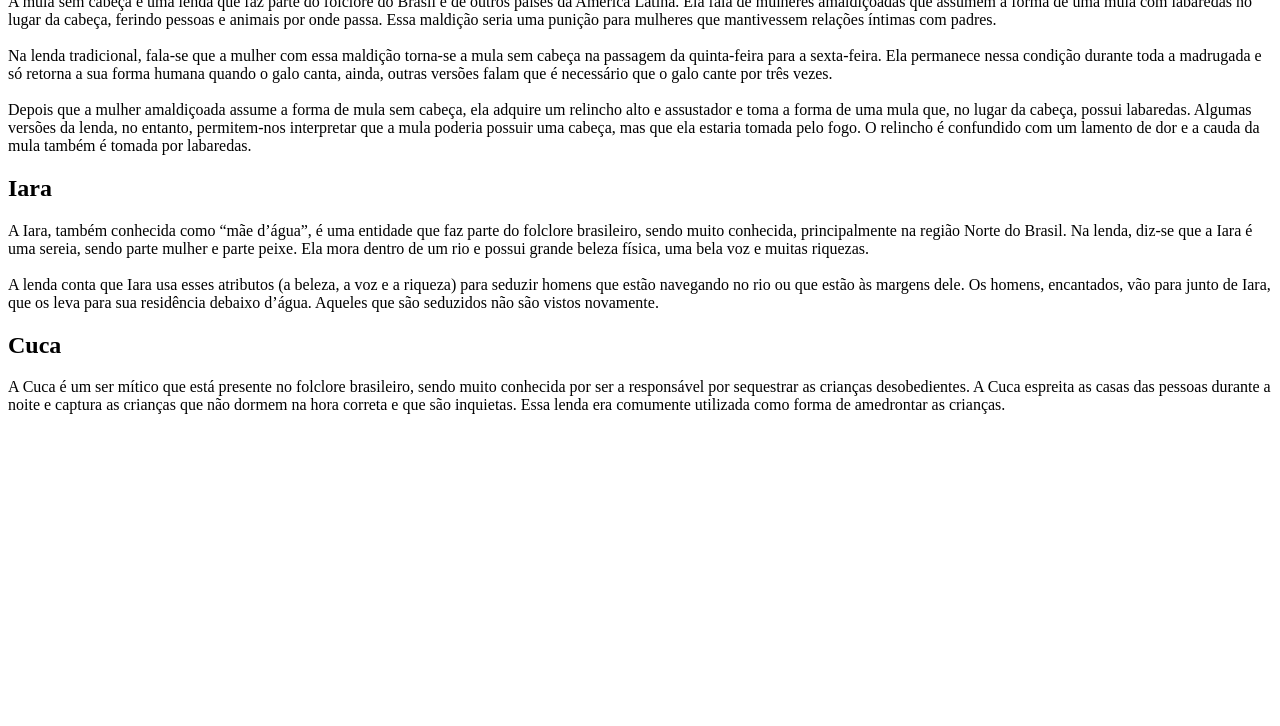
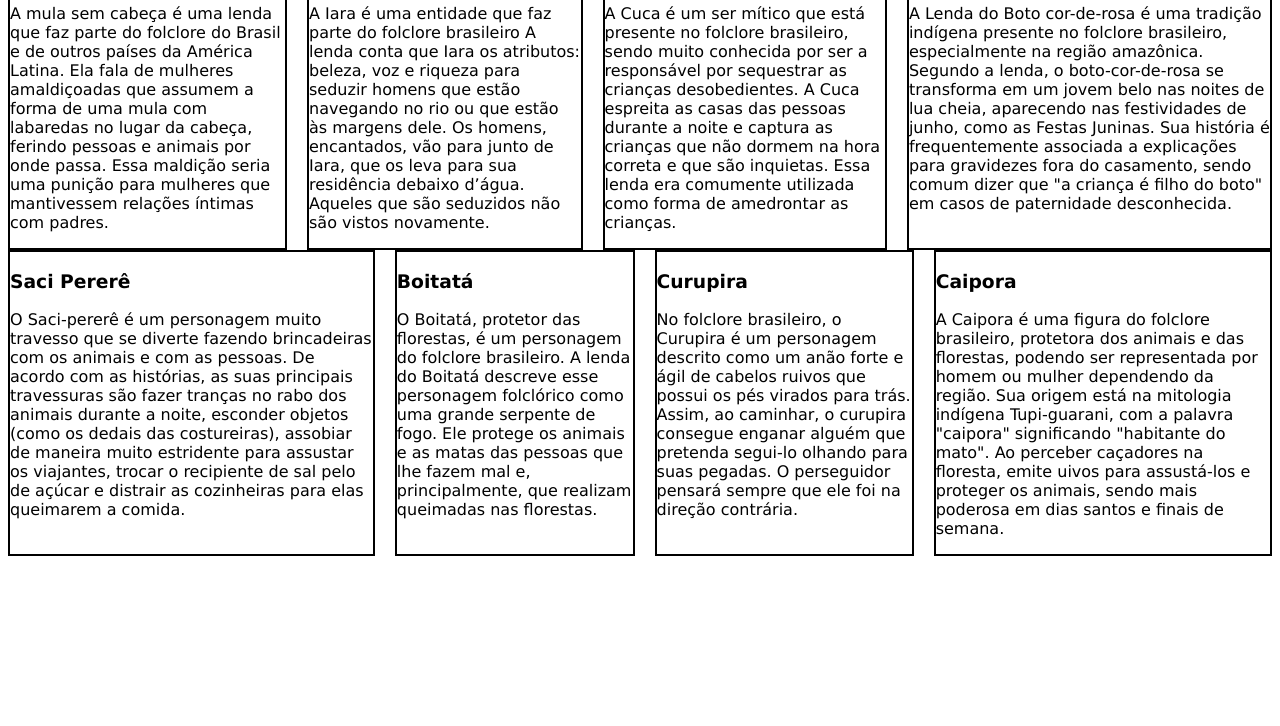
Before and after one commit to gabsnasc1/liberadofol-17-04, a plain HTML site: page lendas.html in a window 1280 px wide. Shown: the part 74-800 px from the top of the page. Drawn offline with Linux system fonts and the light colour scheme.

Commit message:
lendas.19/04/24

```diff
--- a/lendas.css
+++ b/lendas.css
@@ -0,0 +1,48 @@
+main {
+    font-family: Verdana, Geneva, Tahoma, sans-serif;
+    display: flex;
+    gap: 20px;
+
+}
+
+
+.mula {
+    border: 2px solid black;
+
+}
+
+.iara {
+    border: 2px solid black;
+}
+
+.cuca {
+    border: 2px solid black;
+
+}
+
+.boto {
+    border: 2px solid black;
+}
+
+article {
+    font-family: Verdana, Geneva, Tahoma, sans-serif;
+
+    display: flex;
+    gap: 20px;
+}
+
+.saci {
+    border: 2px solid black;
+}
+
+.boitatá {
+    border: 2px solid black;
+}
+
+.curupira {
+    border: 2px solid black;
+}
+
+.caipora {
+    border: 2px solid black;
+}
--- a/lendas.html
+++ b/lendas.html
@@ -1,49 +1,124 @@
 <!DOCTYPE html>
 <html lang="en">
+
 <head>
     <meta charset="UTF-8">
     <meta name="viewport" content="width=device-width, initial-scale=1.0">
     <title>A lenda: Mula sem Cabeça</title>
-    <link rel="stylesheet" href="mula.css">
+    <link rel="stylesheet" href="lendas.css">
 </head>
+
 <body>
-    <section class="Mula sem cabeça">
+    <main>
+        <section class="mula">
             <h1>Mula sem Cabeça</h1>
             <p>
-            A mula sem cabeça é uma lenda que faz parte do folclore do Brasil e de outros países da América Latina. Ela fala de mulheres amaldiçoadas que assumem a forma de uma mula com labaredas no lugar da cabeça, ferindo pessoas e animais por onde passa. Essa maldição seria uma punição para mulheres que mantivessem relações íntimas com padres.
-
-            <br>
-            <br>
-
-            Na lenda tradicional, fala-se que a mulher com essa maldição torna-se a mula sem cabeça na passagem da quinta-feira para a sexta-feira. Ela permanece nessa condição durante toda a madrugada e só retorna a sua forma humana quando o galo canta, ainda, outras versões falam que é necessário que o galo cante por três vezes.
-
-            <br>
-            <br>
-
-
-        Depois que a mulher amaldiçoada assume a forma de mula sem cabeça, ela adquire um relincho alto e assustador e toma a forma de uma mula que, no lugar da cabeça, possui labaredas. Algumas versões da lenda, no entanto, permitem-nos interpretar que a mula poderia possuir uma cabeça, mas que ela estaria tomada pelo fogo. O relincho é confundido com um lamento de dor e a cauda da mula também é tomada por labaredas.
+                A mula sem cabeça é uma lenda que faz parte do folclore do Brasil e de outros países da América Latina.
+                Ela fala de mulheres amaldiçoadas que assumem a forma de uma mula com labaredas no lugar da cabeça, ferindo
+                pessoas e animais por onde passa. Essa maldição seria uma punição para mulheres que mantivessem relações
+                íntimas com padres.
             </p>
         </section>
 
-    <section class="Iara">
+        <section class="iara">
             <h1>Iara</h1>
             <p>
-            A Iara, também conhecida como “mãe d’água”, é uma entidade que faz parte do folclore brasileiro, sendo muito conhecida, principalmente na região Norte do Brasil. Na lenda, diz-se que a Iara é uma sereia, sendo parte mulher e parte peixe. Ela mora dentro de um rio e possui grande beleza física, uma bela voz e muitas riquezas.
+                A Iara é uma entidade que faz parte do folclore brasileiro
 
-            <br>
-            <br>
-
-            A lenda conta que Iara usa esses atributos (a beleza, a voz e a riqueza) para seduzir homens que estão navegando no rio ou que estão às margens dele. Os homens, encantados, vão para junto de Iara, que os leva para sua residência debaixo d’água. Aqueles que são seduzidos não são vistos novamente.
+                A lenda conta que Iara os atributos: beleza, voz e riqueza para seduzir homens que estão
+                navegando no rio ou que estão às margens dele. Os homens, encantados, vão para junto de Iara, que os
+                leva
+                para sua residência debaixo d’água. Aqueles que são seduzidos não são vistos novamente.
             </p>
         </section>
 
-    <Section class="Cuca">
+        <Section class="cuca">
 
             <h1>Cuca</h1>
             <p>
-            A Cuca é um ser mítico que está presente no folclore brasileiro, sendo muito conhecida por ser a responsável por sequestrar as crianças desobedientes. A Cuca espreita as casas das pessoas durante a noite e captura as crianças que não dormem na hora correta e que são inquietas. Essa lenda era comumente utilizada como forma de amedrontar as crianças.
+                A Cuca é um ser mítico que está presente no folclore brasileiro, sendo muito conhecida por ser a
+                responsável
+                por sequestrar as crianças desobedientes. A Cuca espreita as casas das pessoas durante a noite e captura
+                as
+                crianças que não dormem na hora correta e que são inquietas. Essa lenda era comumente utilizada como
+                forma
+                de amedrontar as crianças.
             </p>
 
         </Section>
+
+        <Section class="boto">
+
+            <h1>Boto Cor de Rosa</h1>
+            <p>
+                A Lenda do Boto cor-de-rosa é uma tradição indígena presente no folclore brasileiro, especialmente na
+                região
+                amazônica. Segundo a lenda, o boto-cor-de-rosa se transforma em um jovem belo nas noites de lua cheia,
+                aparecendo nas festividades de junho, como as Festas Juninas. Sua história é frequentemente associada a
+                explicações para gravidezes fora do casamento, sendo comum dizer que "a criança é filho do boto" em
+                casos de
+                paternidade desconhecida.
+            </p>
+        </Section>
+        </main>
+
+        <article>
+
+        <Section class="saci">
+
+            <h1>Saci Pererê</h1>
+            <p>
+                O Saci-pererê é um personagem muito travesso que se diverte fazendo brincadeiras com os animais e com as
+                pessoas.
+                De acordo com as histórias, as suas principais travessuras são fazer tranças no rabo dos animais durante
+                a
+                noite, esconder objetos (como os dedais das costureiras), assobiar de maneira muito estridente para
+                assustar
+                os viajantes, trocar o recipiente de sal pelo de açúcar e distrair as cozinheiras para elas queimarem a
+                comida.
+            </p>
+
+        </Section>
+        <Section class="boitatá">
+
+            <h1>Boitatá</h1>
+            <p>
+                O Boitatá, protetor das florestas, é um personagem do folclore brasileiro.
+                A lenda do Boitatá descreve esse personagem folclórico como uma grande serpente de fogo. Ele protege os
+                animais e as matas das pessoas que lhe fazem mal e, principalmente, que realizam queimadas nas
+                florestas.
+            </p>
+
+        </Section>
+        <Section class="curupira">
+
+            <h1>Curupira</h1>
+            <p>
+                No folclore brasileiro, o Curupira é um personagem descrito como um anão forte e ágil de cabelos ruivos
+                que
+                possui os pés virados para trás.
+                Assim, ao caminhar, o curupira consegue enganar alguém que pretenda segui-lo olhando para suas pegadas.
+                O
+                perseguidor pensará sempre que ele foi na direção contrária.
+            </p>
+
+        </Section>
+        <Section class="caipora">
+
+            <h1>Caipora</h1>
+            <p>
+
+                A Caipora é uma figura do folclore brasileiro, protetora dos animais e das florestas, podendo ser
+                representada por homem ou mulher dependendo da região. Sua origem está na mitologia indígena
+                Tupi-guarani,
+                com a palavra "caipora" significando "habitante do mato". Ao perceber caçadores na floresta, emite uivos
+                para assustá-los e proteger os animais, sendo mais poderosa em dias santos e finais de semana.
+
+            </p>
+
+        </Section>
+    </article>
+
 </body>
+
 </html>
```
Lines whose indentation alone changed are shown as unchanged.
